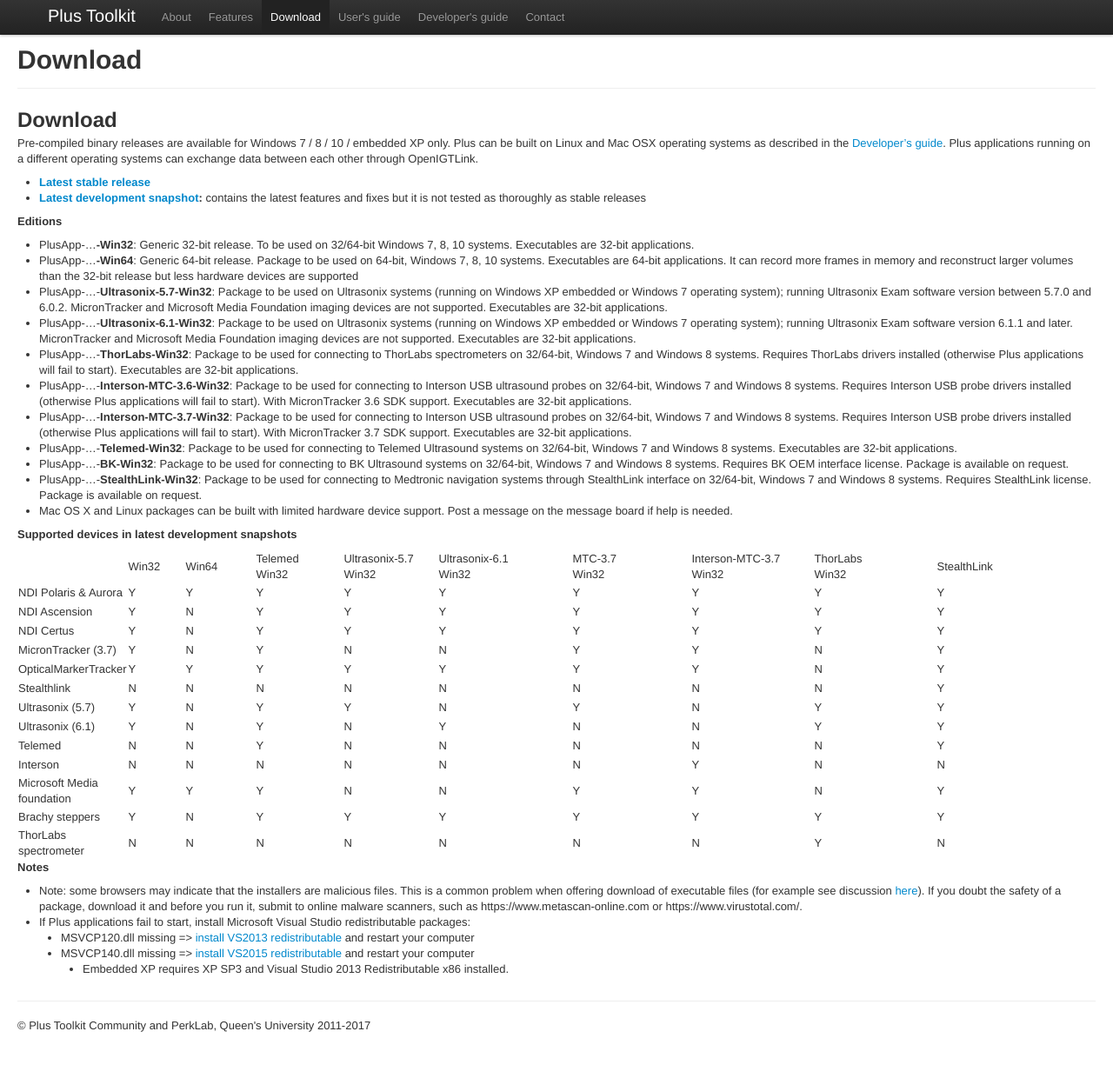
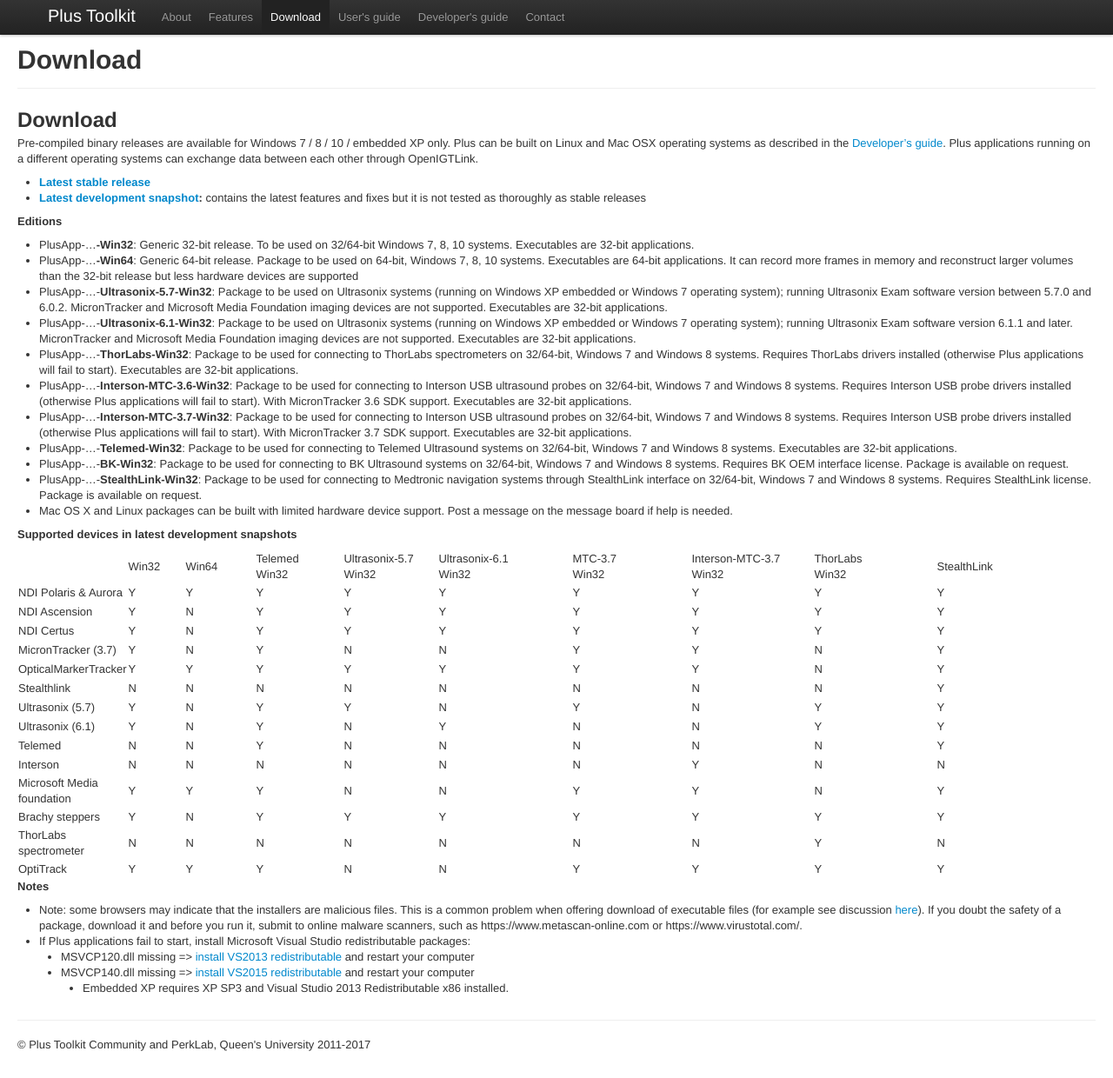
Before and after one commit to PlusToolkit/plustoolkit.github.io, a Jekyll site: the page built from download.md, in a window 1280 px wide and 1240 px high. Shown: the whole window at 87% size. Built offline with Jekyll 4.4.1, drawn with Linux system fonts in a browser that asks for light colours.

Commit message:
Update package info to reflect OptiTrack support

```diff
--- a/download.md
+++ b/download.md
@@ -218,6 +218,18 @@
 			<td>Y</td>
 			<td>N</td>
 		</tr>
+		<tr height="20">
+			<td height="20" style="height: 20px;">OptiTrack</td>
+			<td>Y</td>
+			<td>Y</td>
+			<td>Y</td>
+			<td>N</td>
+			<td>N</td>
+			<td>Y</td>
+			<td>Y</td>
+			<td>Y</td>
+			<td>Y</td>
+		</tr>
 	</tbody>
 </table>
 
```
